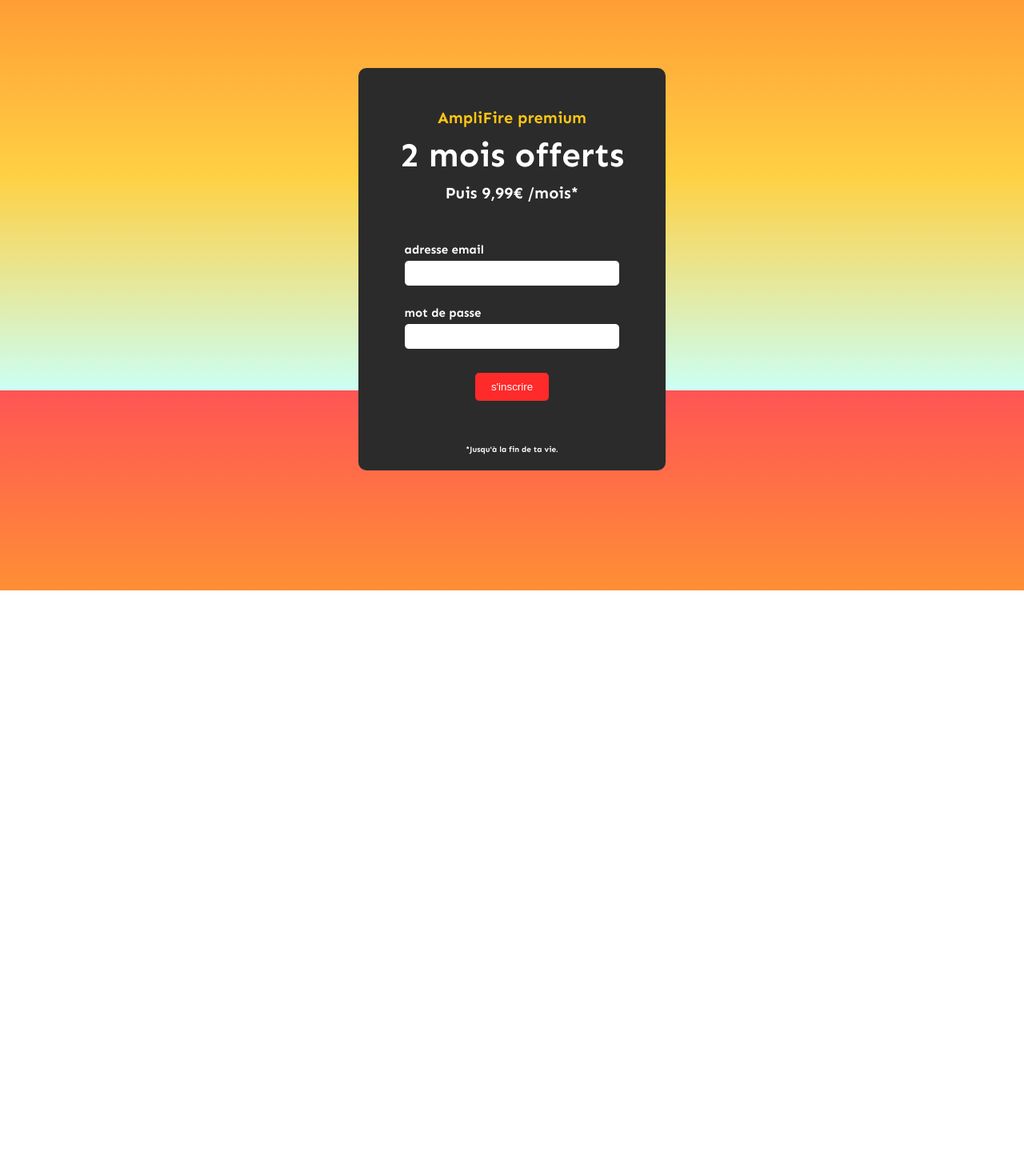
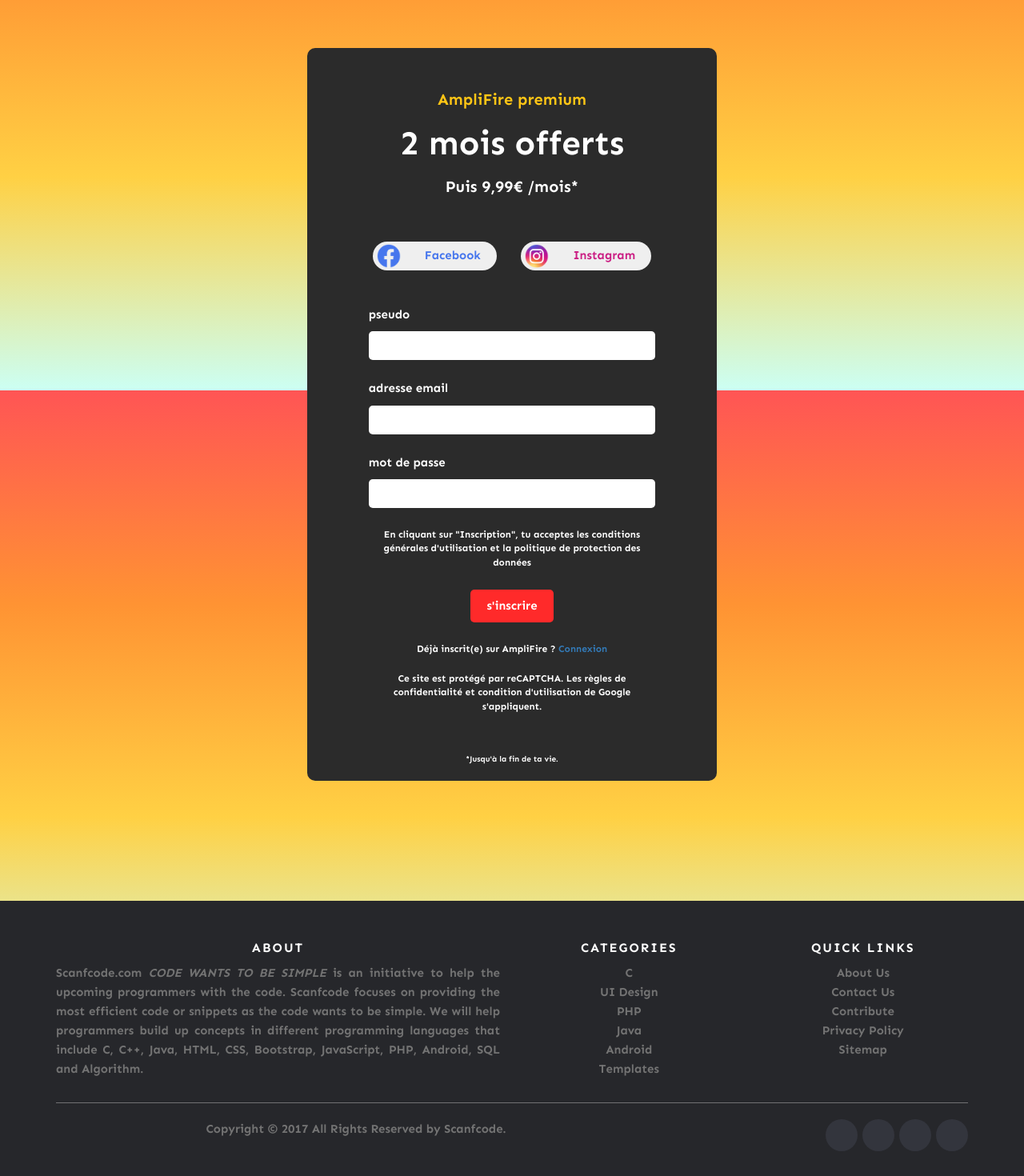
Before and after one commit to Le-Bocal-Academy/spotifake-amplifire, a Vue app in the folder client/: page / in a window 1280 px wide. Shown: the part 312-1782 px from the top of the page at 80% size. Before the commit the page ends 1050 px from the top, so only its background shows below. Built offline with nearby package versions, Linux system fonts and the light colour scheme.

Commit message:
details of homepage

```diff
--- a/client/public/index.html
+++ b/client/public/index.html
@@ -10,6 +10,10 @@
     <link
       href="https://fonts.googleapis.com/css2?family=Sen:wght@700&display=swap"
       rel="stylesheet"
+    />
+    <link
+      rel="stylesheet"
+      href="https://maxcdn.bootstrapcdn.com/bootstrap/3.3.7/css/bootstrap.min.css"
     />
     <title>AmpliFire</title>
   </head>
--- /dev/null
+++ b/client/src/components/Footer.vue
@@ -0,0 +1,233 @@
+<template>
+  <footer class="site-footer">
+    <div class="container">
+      <div class="row">
+        <div class="col-sm-12 col-md-6">
+          <h6>About</h6>
+          <p class="text-justify">
+            Scanfcode.com <i>CODE WANTS TO BE SIMPLE </i> is an initiative to
+            help the upcoming programmers with the code. Scanfcode focuses on
+            providing the most efficient code or snippets as the code wants to
+            be simple. We will help programmers build up concepts in different
+            programming languages that include C, C++, Java, HTML, CSS,
+            Bootstrap, JavaScript, PHP, Android, SQL and Algorithm.
+          </p>
+        </div>
+
+        <div class="col-xs-6 col-md-3">
+          <h6>Categories</h6>
+          <ul class="footer-links">
+            <li><a href="http://scanfcode.com/category/c-language/">C</a></li>
+            <li>
+              <a href="http://scanfcode.com/category/front-end-development/"
+                >UI Design</a
+              >
+            </li>
+            <li>
+              <a href="http://scanfcode.com/category/back-end-development/"
+                >PHP</a
+              >
+            </li>
+            <li>
+              <a href="http://scanfcode.com/category/java-programming-language/"
+                >Java</a
+              >
+            </li>
+            <li>
+              <a href="http://scanfcode.com/category/android/">Android</a>
+            </li>
+            <li>
+              <a href="http://scanfcode.com/category/templates/">Templates</a>
+            </li>
+          </ul>
+        </div>
+
+        <div class="col-xs-6 col-md-3">
+          <h6>Quick Links</h6>
+          <ul class="footer-links">
+            <li><a href="http://scanfcode.com/about/">About Us</a></li>
+            <li><a href="http://scanfcode.com/contact/">Contact Us</a></li>
+            <li>
+              <a href="http://scanfcode.com/contribute-at-scanfcode/"
+                >Contribute</a
+              >
+            </li>
+            <li>
+              <a href="http://scanfcode.com/privacy-policy/">Privacy Policy</a>
+            </li>
+            <li><a href="http://scanfcode.com/sitemap/">Sitemap</a></li>
+          </ul>
+        </div>
+      </div>
+      <hr />
+    </div>
+    <div class="container">
+      <div class="row">
+        <div class="col-md-8 col-sm-6 col-xs-12">
+          <p class="copyright-text">
+            Copyright &copy; 2017 All Rights Reserved by
+            <a href="#">Scanfcode</a>.
+          </p>
+        </div>
+
+        <div class="col-md-4 col-sm-6 col-xs-12">
+          <ul class="social-icons">
+            <li>
+              <a class="facebook" href="#"><i class="fa fa-facebook"></i></a>
+            </li>
+            <li>
+              <a class="twitter" href="#"><i class="fa fa-twitter"></i></a>
+            </li>
+            <li>
+              <a class="dribbble" href="#"><i class="fa fa-dribbble"></i></a>
+            </li>
+            <li>
+              <a class="linkedin" href="#"><i class="fa fa-linkedin"></i></a>
+            </li>
+          </ul>
+        </div>
+      </div>
+    </div>
+  </footer>
+</template>
+
+<style scoped>
+.site-footer {
+  background-color: #26272b;
+  padding: 45px 0 20px;
+  font-size: 15px;
+  line-height: 24px;
+  color: #737373;
+}
+.site-footer hr {
+  border-top-color: #bbb;
+  opacity: 0.5;
+}
+.site-footer hr.small {
+  margin: 20px 0;
+}
+.site-footer h6 {
+  color: #fff;
+  font-size: 16px;
+  text-transform: uppercase;
+  margin-top: 5px;
+  letter-spacing: 2px;
+}
+.site-footer a {
+  color: #737373;
+}
+.site-footer a:hover {
+  color: #3366cc;
+  text-decoration: none;
+}
+.footer-links {
+  padding-left: 0;
+  list-style: none;
+}
+.footer-links li {
+  display: block;
+}
+.footer-links a {
+  color: #737373;
+}
+.footer-links a:active,
+.footer-links a:focus,
+.footer-links a:hover {
+  color: #3366cc;
+  text-decoration: none;
+}
+.footer-links.inline li {
+  display: inline-block;
+}
+.site-footer .social-icons {
+  text-align: right;
+}
+.site-footer .social-icons a {
+  width: 40px;
+  height: 40px;
+  line-height: 40px;
+  margin-left: 6px;
+  margin-right: 0;
+  border-radius: 100%;
+  background-color: #33353d;
+}
+.copyright-text {
+  margin: 0;
+}
+@media (max-width: 991px) {
+  .site-footer [class^="col-"] {
+    margin-bottom: 30px;
+  }
+}
+@media (max-width: 767px) {
+  .site-footer {
+    padding-bottom: 0;
+  }
+  .site-footer .copyright-text,
+  .site-footer .social-icons {
+    text-align: center;
+  }
+}
+.social-icons {
+  padding-left: 0;
+  margin-bottom: 0;
+  list-style: none;
+}
+.social-icons li {
+  display: inline-block;
+  margin-bottom: 4px;
+}
+.social-icons li.title {
+  margin-right: 15px;
+  text-transform: uppercase;
+  color: #96a2b2;
+  font-weight: 700;
+  font-size: 13px;
+}
+.social-icons a {
+  background-color: #eceeef;
+  color: #818a91;
+  font-size: 16px;
+  display: inline-block;
+  line-height: 44px;
+  width: 44px;
+  height: 44px;
+  text-align: center;
+  margin-right: 8px;
+  border-radius: 100%;
+  -webkit-transition: all 0.2s linear;
+  -o-transition: all 0.2s linear;
+  transition: all 0.2s linear;
+}
+.social-icons a:active,
+.social-icons a:focus,
+.social-icons a:hover {
+  color: #fff;
+  background-color: #29aafe;
+}
+.social-icons.size-sm a {
+  line-height: 34px;
+  height: 34px;
+  width: 34px;
+  font-size: 14px;
+}
+.social-icons a.facebook:hover {
+  background-color: #3b5998;
+}
+.social-icons a.twitter:hover {
+  background-color: #00aced;
+}
+.social-icons a.linkedin:hover {
+  background-color: #007bb6;
+}
+.social-icons a.dribbble:hover {
+  background-color: #ea4c89;
+}
+@media (max-width: 767px) {
+  .social-icons li.title {
+    display: block;
+    margin-right: 0;
+    font-weight: 600;
+  }
+}
+</style>
--- a/client/src/components/Header.vue
+++ b/client/src/components/Header.vue
@@ -1,11 +1,11 @@
 <template>
   <div class="bgBlack header">
     <div class="logo">
-      <img alt="Vue logo" src="../assets/logo.png" />
+      <img alt="Logo" src="../assets/logo.png" />
     </div>
     <div>
-      <button class="bgYellow black">Inscription</button>
-      <button class="bgBlue black">Connexion</button>
+      <button class="bgYellow black p-S">Inscription</button>
+      <button class="bgBlue black p-S">Connexion</button>
     </div>
   </div>
 </template>
--- a/client/src/components/Offer.vue
+++ b/client/src/components/Offer.vue
@@ -7,6 +7,20 @@
         <p class="p-M">Puis 9,99€ /mois*</p>
       </div>
       <div class="col forms">
+        <div class="socialMedia">
+          <button class="bgWhite socialButton p-S" id="fb">
+            <img src="../assets/fb.png" alt="Facbook" />
+            Facebook
+          </button>
+          <button class="bgWhite socialButton p-S" id="insta">
+            <img src="../assets/insta.png" alt="Instagram" />
+            Instagram
+          </button>
+        </div>
+        <div class="col fields">
+          <label for="" class="p-S">pseudo</label>
+          <input type="text" />
+        </div>
         <div class="col fields">
           <label for="" class="p-S">adresse email</label>
           <input type="text" />
@@ -15,7 +29,18 @@
           <label for="" class="p-S">mot de passe</label>
           <input type="text" />
         </div>
-        <button class="bgRed white">s'inscrire</button>
+        <p class="p-XS">
+          En cliquant sur "Inscription", tu acceptes les conditions générales
+          d'utilisation et la politique de protection des données
+        </p>
+        <button class="bgRed white p-S">s'inscrire</button>
+        <p class="p-XS">
+          Déjà inscrit(e) sur AmpliFire ? <a href="">Connexion</a>
+        </p>
+        <p class="p-XS">
+          Ce site est protégé par reCAPTCHA. Les règles de confidentialité et
+          condition d'utilisation de Google s'appliquent.
+        </p>
       </div>
       <p class="p-XXS">*Jusqu'à la fin de ta vie.</p>
     </article>
@@ -29,7 +54,7 @@
   margin-bottom: 150px;
 }
 article {
-  width: 30%;
+  width: 40%;
   color: white;
   border-radius: 10px;
   padding: 50px 0 20px;
@@ -57,4 +82,31 @@
   outline: none;
   border: none;
 }
+
+.socialButton {
+  padding: 3px 20px 3px 5px;
+  display: flex;
+  align-items: center;
+  gap: 30px;
+  border-radius: 30px;
+  width: -webkit-fill-available;
+}
+
+#fb {
+  color: #4676ed;
+}
+#insta {
+  color: #cb1f84;
+}
+.socialButton img {
+  width: 30px;
+}
+
+.socialMedia {
+  display: flex;
+  width: 100%;
+  align-items: center;
+  gap: 20px;
+  margin-bottom: 20px;
+}
 </style>
--- a/client/src/views/HomeView.vue
+++ b/client/src/views/HomeView.vue
@@ -6,12 +6,14 @@
       <p class="p-L">Souscrivez à notre offre unique.</p>
     </div>
     <Offer />
+    <Footer />
   </div>
 </template>
 
 <script>
 // @ is an alias to /src
 import Header from "@/components/Header.vue";
+import Footer from "@/components/Footer.vue";
 import Offer from "@/components/Offer.vue";
 
 export default {
@@ -19,6 +21,7 @@
   components: {
     Header,
     Offer,
+    Footer,
   },
 };
 </script>
```
Also changed, not shown: client/src/assets/fb.png (added), client/src/assets/insta.png (added), client/src/views/RegisterView.vue (added).
